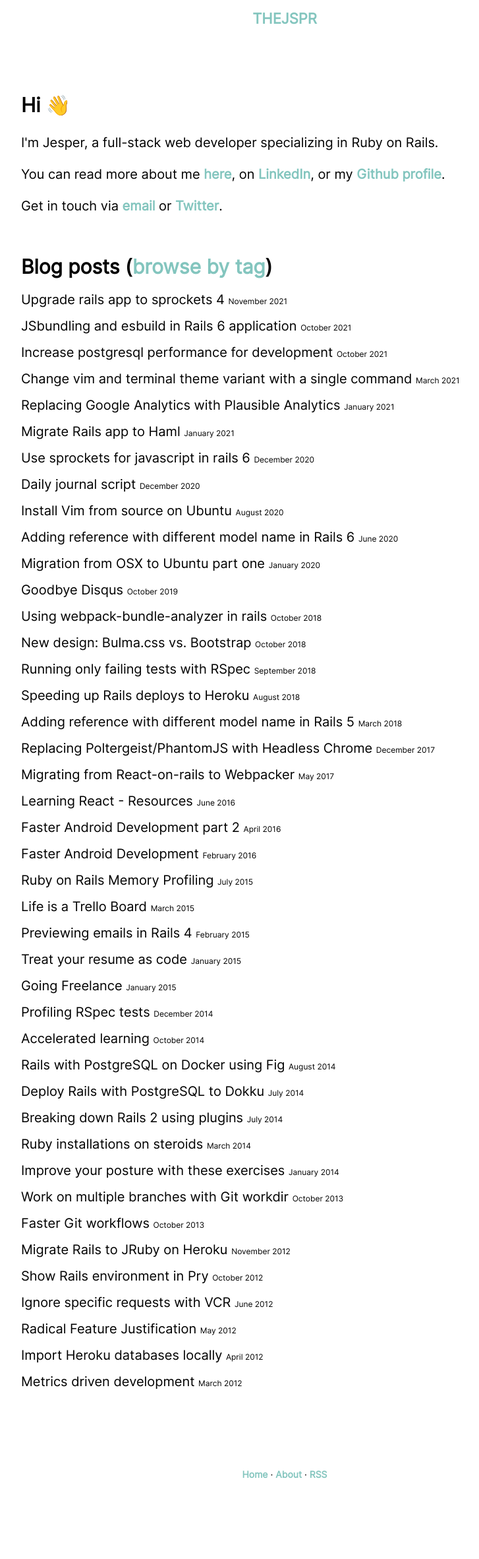
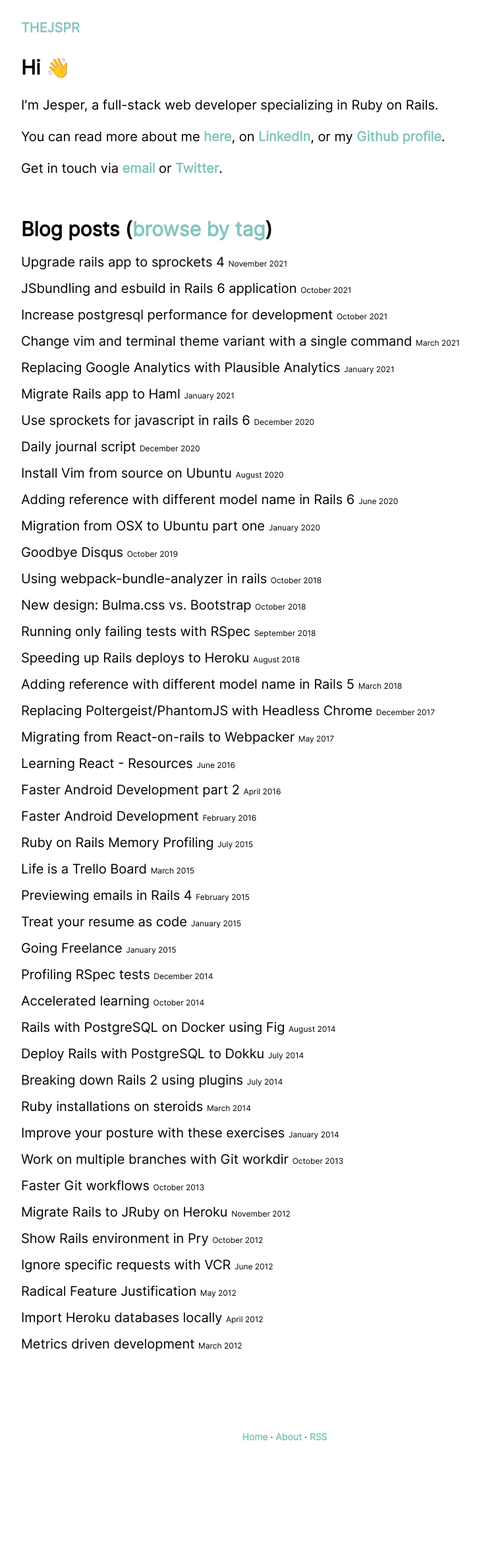
Before and after one commit to thejspr/thejspr.com, a Jekyll site: the page built from index.html, in a window 1280 px wide. Shown: the whole page at 66% size, without its empty margins (208-935 px from the left). Built offline with Jekyll 4.4.1, drawn with Linux system fonts in a browser that asks for light colours; after the commit the page ends 2306 px from its top, so only the background shows below that.

Commit message:
cleanup layout

```diff
--- a/_layouts/default.html
+++ b/_layouts/default.html
@@ -18,13 +18,13 @@
     <script async defer data-domain="thejspr.com" src="https://plausible.io/js/plausible.js"></script>
   </head>
   <body>
-    <nav class="navbar">
-      <a class="navbar-brand" href="/">
-        Thejspr
-      </a>
-    </nav>
+    <section class='container'>
+      <nav class="navbar">
+        <a class="navbar-brand" href="/">
+          Thejspr
+        </a>
+      </nav>
 
-    <section class='container'>
       {{ content }}
     </section>
 
--- a/assets/style.scss
+++ b/assets/style.scss
@@ -22,7 +22,6 @@ $light-gray: #f6f6f6;
 }
 
 body {
-  // font-family: "Lucida Sans Typewriter", "Lucida Console", Monaco, "Bitstream Vera Sans Mono", monospace;
   font-family: "Inter", sans-serif;
   font-size: 18px;
 
@@ -75,14 +74,6 @@ li {
   padding: 7px 0;
 }
 
-.index-page {
-  margin-top: 100px;
-
-  .index-section {
-    margin: 50px 0;
-  }
-}
-
 .profile-image {
   border-radius: 50%;
   margin: auto;
@@ -96,18 +87,15 @@ li {
 }
 
 .navbar {
-  text-align: center;
   margin-top: 15px;
   margin-bottom: 30px;
 
   .navbar-brand {
-    font-size: 1.1em;
     text-transform: uppercase;
     text-decoration: none;
-    font-weight: bold;
 
     &:visited {
-      color: #000;
+      color: #D2D2D2;
     }
   }
 }
--- a/index.html
+++ b/index.html
@@ -12,8 +12,6 @@ title: Software entrepreneur
     I'm Jesper, a full-stack web developer specializing in Ruby on Rails.
   </p>
 
-  <p>
-  </p>
   <p>
     You can read more about me <a href="/about">here</a>,
     on <a href="https://www.linkedin.com/in/jesperkjeldgaard">LinkedIn</a>,
```
